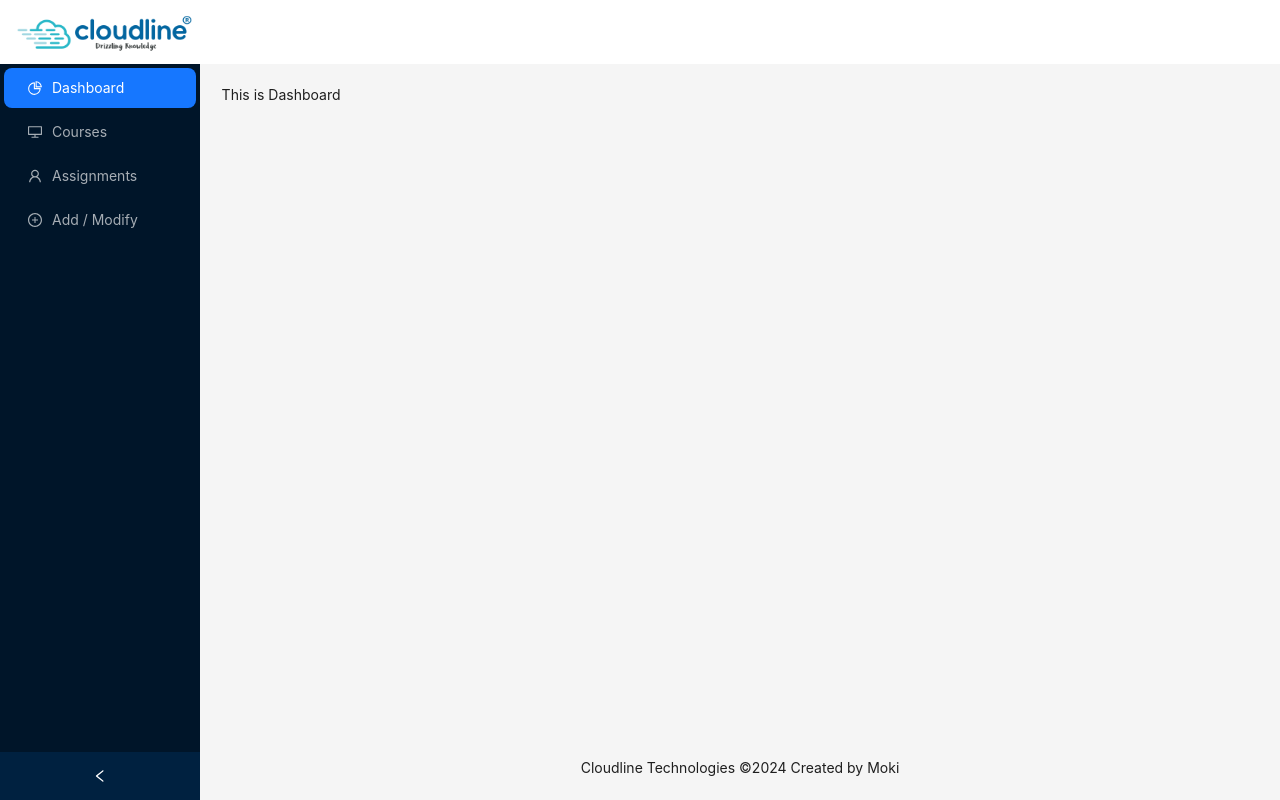
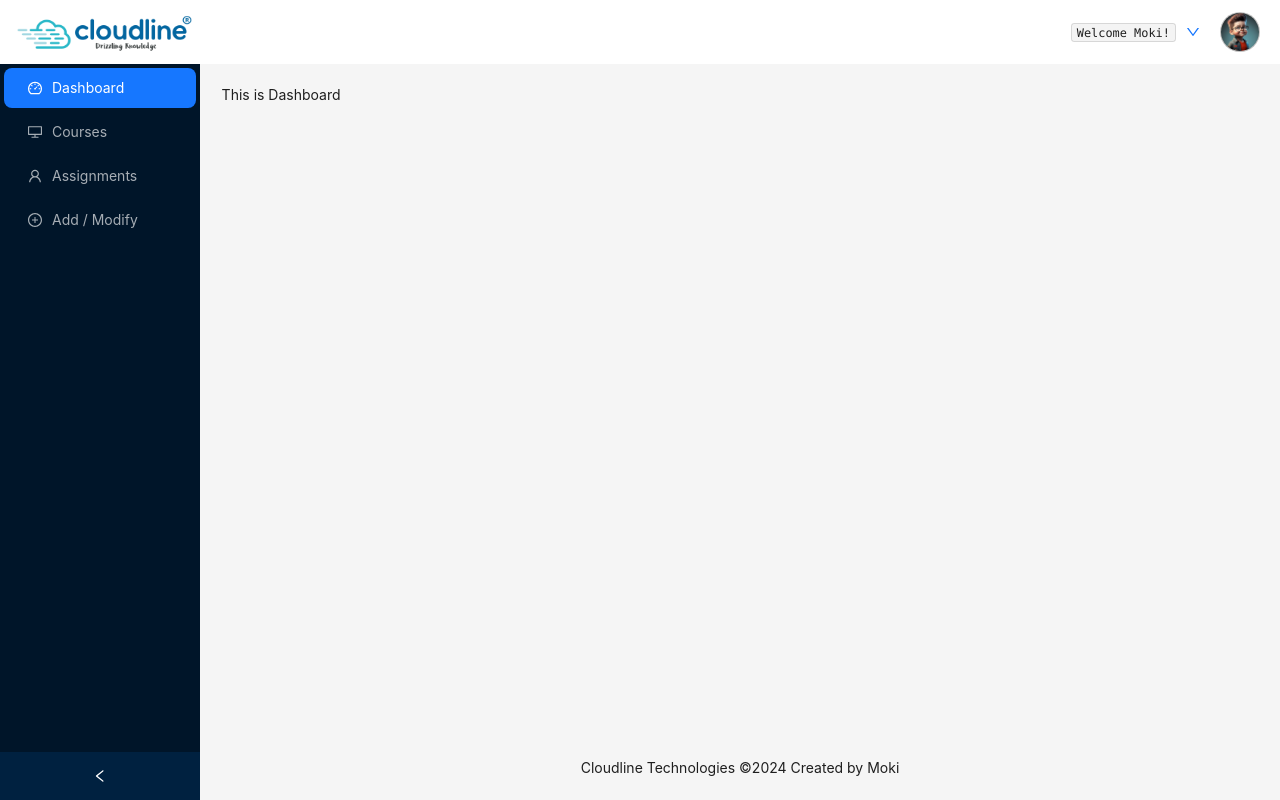
Before and after one commit to kiom4025/React_App, a React (Create React App) app: page / in a window 1280 px wide. Built offline with nearby package versions, Linux system fonts and the light colour scheme.

Commit message:
Logout dropdown, Login page, updated Course details

```diff
--- a/src/App.js
+++ b/src/App.js
@@ -5,8 +5,8 @@ import Mainlayout from "./Page/Layout";
 
 function App() {
   return (
-    <Mainlayout/>
-    // <LoginPage />
+    <Mainlayout />
+    //<LoginPage />
   );
 }
 
--- a/src/Components/Courses/CourseDetails.jsx
+++ b/src/Components/Courses/CourseDetails.jsx
@@ -1,5 +1,6 @@
 import React from 'react';
 import { Badge, Descriptions } from 'antd';
+import LearningPlan from './LearningPlan';
 const items = [
   {
     key: '1',
@@ -85,6 +86,14 @@ const items = [
     ),
     span: 4,
   },
+  {
+    key: '11',
+    label: 'Learning Plan',
+    children: (
+      <LearningPlan />
+    ),
+    span: 4,
+  },
 ];
 const CourseDetails = () => <Descriptions title="Course Details" bordered items={items} />;
 export default CourseDetails;
--- a/src/Components/Courses/CoursePage.jsx
+++ b/src/Components/Courses/CoursePage.jsx
@@ -2,12 +2,12 @@ import CourseDetails from "./CourseDetails";
 
 
 
-function CoursePage (){
+function CoursePage() {
 
-    return(
+    return (
         <>
             <CourseDetails />
-            <div style={{padding:'56.25% 0 0 0',position:'relative', margin:'5%'}}><iframe src="https://player.vimeo.com/video/989302587?badge=0&amp;autopause=0&amp;player_id=0&amp;app_id=58479" frameborder="0" allow="autoplay; fullscreen; picture-in-picture; clipboard-write" style={{position:'absolute',top:0,left:0,width:'100%',height:'100%'}} title="Introduction to the course - Sample"></iframe></div><script src="https://player.vimeo.com/api/player.js"></script>
+            <div style={{ padding: '56.25% 0 0 0', position: 'relative', margin: '2%' }}><iframe src="https://player.vimeo.com/video/989302587?badge=0&amp;autopause=0&amp;player_id=0&amp;app_id=58479" frameborder="0" allow="autoplay; fullscreen; picture-in-picture; clipboard-write" style={{ position: 'absolute', top: 0, left: 0, width: '100%', height: '100%' }} title="Introduction to the course - Sample"></iframe></div><script src="https://player.vimeo.com/api/player.js"></script>
         </>
     )
 }
--- /dev/null
+++ b/src/Components/Courses/LearningPlan.jsx
@@ -0,0 +1,30 @@
+function LearningPlan() {
+    return (
+        <>
+            Learning Objective:<br />
+            [Clearly define what you want to achieve. For example, “Improve proficiency in Python programming.”]<br /><br />
+
+            Goals:
+            <ol>
+            <li>[Goal 1: e.g., Complete an online Python course.]</li>
+            <li>[Goal 2: e.g., Build a small project using Python.]</li>
+            <li>[Goal 3: e.g., Participate in a coding challenge.]</li>
+            </ol>
+            Resources Needed:
+            <ul>
+            <li>[Resource 1: e.g., Online course from Coursera or Udemy]</li>
+            <li>[Resource 2: e.g., Python programming books]</li>
+            <li>[Resource 3: e.g., Access to a computer with Python installed]</li>
+            </ul>
+            Assessment and Evaluation:
+            <ul>
+                <li>[Method 1: e.g., Completion of the online course]</li>
+                <li>[Method 2: e.g., Successful completion of the project]</li>
+                <li>[Method 3: e.g., Performance in the coding challenge]</li>
+            </ul>
+            Additional Notes:
+            [Include any additional notes or considerations.]
+        </>
+    )
+}
+export default LearningPlan;
--- a/src/Components/Login/LoginComponent.jsx
+++ b/src/Components/Login/LoginComponent.jsx
@@ -69,7 +69,7 @@ const LoginComponent = () => (
       }}
     >
       <Button type="primary" htmlType="submit">
-        Submit
+        Sign In
       </Button>
     </Form.Item>
   </Form>
--- a/src/Components/Login/LoginPage.jsx
+++ b/src/Components/Login/LoginPage.jsx
@@ -1,5 +1,5 @@
 import React from 'react';
-import { Col, Image, Row, Tabs } from 'antd';
+import { Col, Flex, Image, Row, Tabs } from 'antd';
 import LoginComponent from './LoginComponent';
 import RegisterComponent from './RegisterComponent';
 import CompanyLogo from '../../assets/logo-web.png'
@@ -16,7 +16,7 @@ const items = [
     },
     {
         key: '2',
-        label: 'Register',
+        label: 'Sign Up',
         children: (
             <RegisterComponent />
         ),
@@ -24,10 +24,28 @@ const items = [
 ];
 function Loginpage() {
     return (
-        <Row  justify='center' align='middle' gutter={50} >
-            <Col ><Image preview={false} src={CompanyLogo}/></Col>
-            <Col ><Tabs defaultActiveKey="1" items={items} onChange={onChange} size='large' /></Col>
-        </Row>
+        // <div>
+        <Flex justify='center' align='center' style={{ minHeight: '100vh', margin: '2%' }}>
+            <Row justify='center' align='middle' style={{ display: 'Flex', alignItems: 'center' }}>
+                <Col ><Image preview={false} src={CompanyLogo} /></Col>
+                <Col>
+                    <Tabs
+                        defaultActiveKey="1"
+                        items={items}
+                        onChange={onChange}
+                        // size='large'
+                        style={{ margin: '2%' }}
+                    />
+                </Col>
+            </Row>
+        </Flex>
+        // </div>
     )
 }
 export default Loginpage;
+
+
+/*
+Credits:
+1. Align to the body center : https://stackoverflow.com/questions/6464592/how-to-align-entire-html-body-to-the-center
+*/
--- /dev/null
+++ b/src/Components/UserMenu/UserDropdown.jsx
@@ -0,0 +1,39 @@
+import React from 'react';
+import { DownOutlined, SettingOutlined, LogoutOutlined, CustomerServiceOutlined } from '@ant-design/icons';
+import { Dropdown, Space, Typography } from 'antd';
+const { Text } = Typography;
+const items = [
+  {
+    key: '1',
+    label: 'Preference',
+    icon: <SettingOutlined />,
+  },
+  {
+    key: '2',
+    label: 'Support',
+    icon: <CustomerServiceOutlined />,
+  },
+  {
+    key: '3',
+    label: 'Logout',
+    icon: <LogoutOutlined />,
+  },
+];
+const UserDropdown = () => (
+  <Dropdown
+    menu={{
+      items,
+      selectable: true,
+      //   defaultSelectedKeys: ['3'],
+    }}
+  >
+    <Typography.Link>
+      <Space>
+
+        <Text code >Welcome Moki!</Text>
+        <DownOutlined style={{ marginRight: '20px' }} />
+      </Space>
+    </Typography.Link>
+  </Dropdown>
+);
+export default UserDropdown;
--- a/src/Page/Header.jsx
+++ b/src/Page/Header.jsx
@@ -1,5 +1,7 @@
-import { Image, Layout, theme } from 'antd';
+import { Avatar, Flex, Image, Layout, theme } from 'antd';
 import CompanyLogo from "../assets/logo-web.png";
+import ProfilePic from "../assets/vimeo-Profile Pic.jpg";
+import UserDropdown from '../Components/UserMenu/UserDropdown';
 const { Header } = Layout;
 
 const PageHeader = () => {
@@ -12,8 +14,19 @@ const PageHeader = () => {
       style={{
         padding: 0,
         background: colorBgContainer,
+
       }}>
-      <Image height='40px' preview={false} src={CompanyLogo} style={{marginLeft:'10px'}}/>
+      <Flex align='baseline' justify='space-between'>
+        <Image height='40px' preview={false} src={CompanyLogo} style={{ marginLeft: '10px' }} />
+        <Flex align='center' >
+          <UserDropdown />
+          <Avatar
+            size='large'
+            icon=<Image preview={false} src={ProfilePic} />
+            style={{ marginRight: '20px' }}
+          />
+        </Flex>
+      </Flex>
     </Header>
   );
 };
--- a/src/Page/SideMenu.jsx
+++ b/src/Page/SideMenu.jsx
@@ -3,7 +3,7 @@ import {
   DesktopOutlined,
   UserOutlined,
   PlusCircleOutlined,
-  PieChartOutlined,
+  DashboardOutlined,
 } from '@ant-design/icons';
 import { Layout, Menu } from 'antd';
 import { Link, useLocation } from 'react-router-dom';
@@ -18,7 +18,7 @@ function getItem(label, key, icon, children) {
 }
 
 const items = [
-  getItem(<Link to="/">Dashboard</Link>, "1", <PieChartOutlined />),
+  getItem(<Link to="/">Dashboard</Link>, "1", <DashboardOutlined />),
   getItem(<Link to="/courses">Courses</Link>, '2', <DesktopOutlined />),
   getItem(<Link to="/assignments">Assignments</Link>, '3', <UserOutlined />),
 ];
```
Also changed, not shown: src/assets/logo512.png (added), src/assets/vimeo-Profile Pic.jpg (added).
